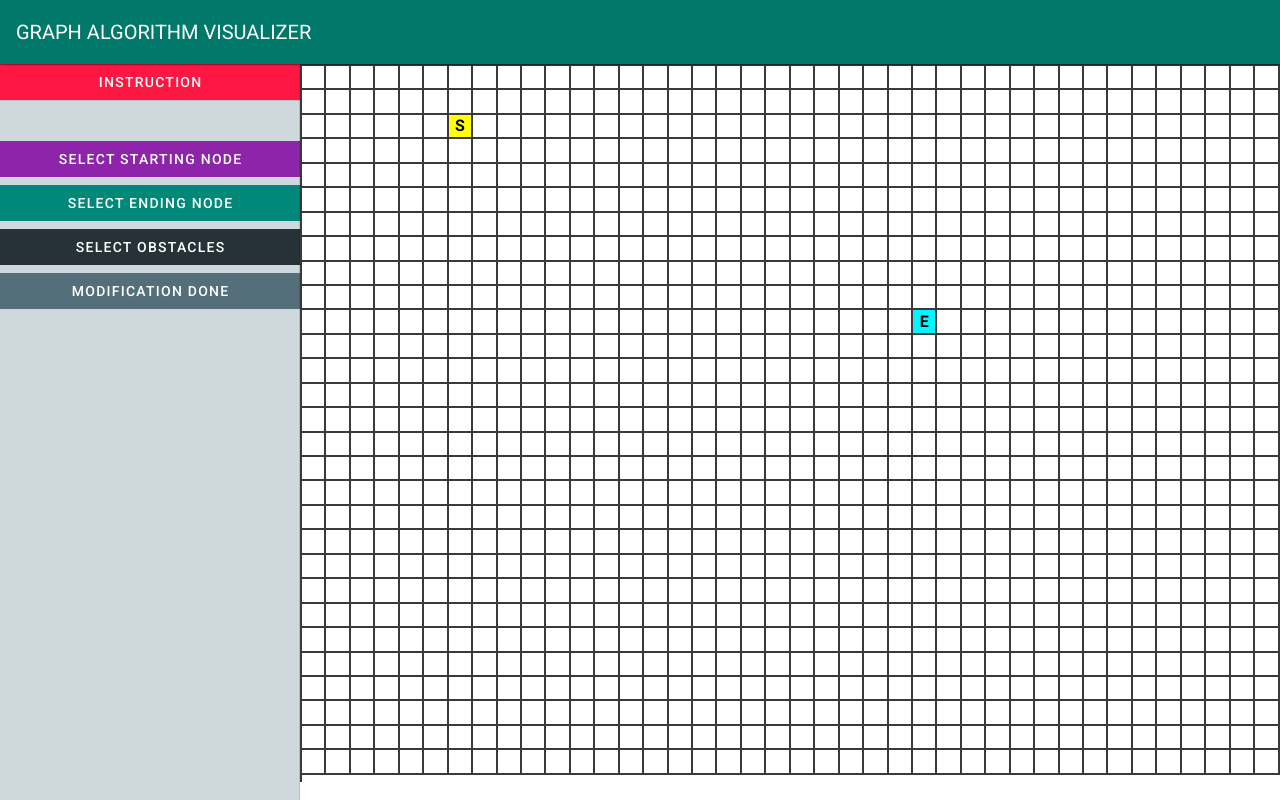
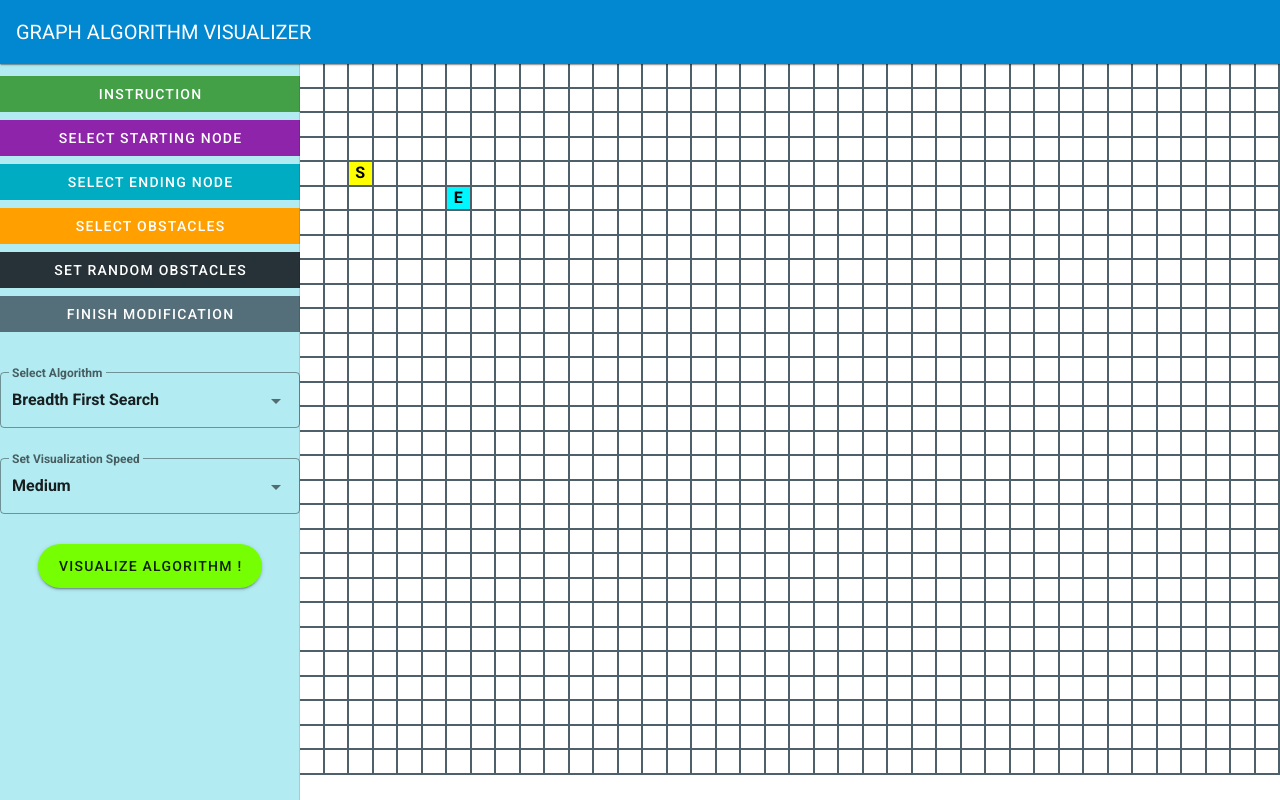
Before and after one commit to ahnaf-asif/graph-algorithms-visualizer, a Vue app: page / in a window 1280 px wide. Built offline with nearby package versions, Linux system fonts and the light colour scheme.

Commit message:
added stuff

```diff
--- a/src/App.vue
+++ b/src/App.vue
@@ -1,13 +1,13 @@
 <template>
   <v-app dark>
-    <v-navigation-drawer height="100%" v-model="drawer" stateless :mini-variant="miniVariant" :clipped="clipped" :width="300" fixed app color="blue-grey lighten-4">
+    <v-navigation-drawer height="100%" v-model="drawer" stateless :mini-variant="miniVariant" :clipped="clipped" :width="300" fixed app color="cyan lighten-4">
 
       <Instruction />
 
       <SidebarDetails></SidebarDetails>
 
     </v-navigation-drawer>
-    <v-app-bar :clipped-left="clipped" fixed app :elevation="1" color="teal darken-2 white--text">
+    <v-app-bar :clipped-left="clipped" fixed app :elevation="1" color="light-blue darken-2 white--text">
       <v-app-bar-nav-icon style="color:white;" v-if="$vuetify.breakpoint.xsOnly || $vuetify.breakpoint.smOnly " @click.stop="drawer = !drawer" />
       <router-link class="router-link" to="/">
         <v-toolbar-title v-text="title"/>
--- a/src/components/GridBoxComponent.vue
+++ b/src/components/GridBoxComponent.vue
@@ -6,54 +6,82 @@
             width: size+'px',
             cursor: 'pointer'
         }"
+        :class="{'start' : start, 'end' : end, 'obstacle' : obstacle}"
         @click="clickedGrid"
-        :class="{'start':start, 'end':end, 'obstacle': val == -1}"
     >
 
-        {{start?'S':''}}{{end?'E':''}}{{val?'O':''}}
+       {{start?'S':''}}{{ end?'E':''}}{{obstacle?'O':''}}
 
     </div>
+    <!-- <div>hello wolrd</div> -->
 </template>
 
 <script>
 
-import {mapGetters} from 'vuex';
+import {mapGetters, mapActions} from 'vuex';
 
 export default {
     name: 'GridBoxComponent',
-    props: ['size', 'row', 'col', 'start', 'end', 'val'],
+    props: ['size', 'row', 'col','boxDetails'],
     data(){
         return {
 
         }
     },
     methods: {
-       clickedGrid(){
-           if(this.currentMode == 3 && (this.start || this.end)){
-               return;
-           }
-           if(this.currentMode == 3 && !this.start && !this.end){
-               if(this.val == -1)this.val = 0;
-               else this.val = -1;
-           }
-           this.$emit('clicked-grid', {r: this.row, c: this.col})
-       }
+        ...mapActions(['setMode', 'setStartingNode', 'setEndingNode', 'changeObstacleStatus']),
+        clickedGrid (){
+            // console.log(this.boxDetails);
+            if(this.currentMode == 0)return;
+            else if(this.currentMode == 1 && !this.end){
+                let ss = {r: this.row, c: this.col};
+                if(this.obstacle){
+                    this.changeObstacleStatus(ss);
+                }
+                this.setStartingNode(ss);
+            }
+            else if(this.currentMode == 2 && !this.start){
+                let ee = {r:this.row, c: this.col};
+                if(this.obstacle){
+                    this.changeObstacleStatus(ee);
+                }
+                this.setEndingNode(ee);
+            }
+            else if(!this.start && !this.end && this.currentMode == 3){
+                // this.obstacle = true
+                let node = {r: this.row, c: this.col};
+                this.changeObstacleStatus(node);
+                console.log('in the component : '  , this.boxDetails);
+            }
+        }
     },
+
     computed: {
-        ...mapGetters(['currentMode']),
-    }
+        ...mapGetters([
+           'currentMode',
+            'startingNode',
+            'endingNode'
+        ]),
+        start() { return this.startingNode.r == this.row && this.startingNode.c == this.col },
+        end(){ return this.endingNode.r == this.row && this.endingNode.c == this.col },
+        obstacle() { return this.boxDetails }
+    },
+
 }
 </script>
 
-<style>
+<style lang="scss">
 .gridbox{
-    border-right: 2px solid rgb(58, 58, 58);
-    border-bottom: 2px solid rgb(58, 58, 58);
+    border-right: 2px solid #4e6069;
+    border-bottom: 2px solid #4e6069;
     display: flex;
     align-items: center;
     justify-content: center;
     font-weight: bolder;
     font-size: 100%;
+    &:hover{
+        transform: scale(1.05);
+    }
 }
 .start{
     color: black;
@@ -65,6 +93,6 @@ export default {
 }
 .obstacle{
     color: white;
-    background: #263238;
+    background: #4e6069;
 }
 </style>
--- a/src/components/Instruction.vue
+++ b/src/components/Instruction.vue
@@ -1,7 +1,7 @@
 <template>
   <v-dialog v-model="instruction" max-width="650">
     <template v-slot:activator="{ on, attrs }">
-      <v-btn block tile depressed color="red accent-3 white--text" v-bind="attrs" v-on="on">
+      <v-btn class="mt-3" block tile depressed color="green darken-1 white--text" v-bind="attrs" v-on="on">
         Instruction
       </v-btn>
     </template>
--- a/src/components/SidebarDetails.vue
+++ b/src/components/SidebarDetails.vue
@@ -2,14 +2,15 @@
     <div class="sidebar">
         <!-- <h3 class="text-center mt-5">Different Modes</h3>  -->
         <!-- {{ currentMode }} -->
-        <v-divider class="mb-10"></v-divider>
+        <!-- <v-divider class="mb-10"></v-divider> -->
 
         <v-btn
+            class="mt-2"
             block
             tile
             depressed
             color="purple darken-1 white--text"
-            @click="setModeToStart"
+            @click="setMode(1)"
         >
             Select Starting Node
         </v-btn>
@@ -17,9 +18,9 @@
             block
             tile
             depressed
-            color="teal darken-1 white--text"
+            color="cyan darken-1 white--text"
             class="mt-2"
-            @click="setModeToEnd"
+            @click="setMode(2)"
         >
             Select Ending Node
         </v-btn>
@@ -28,11 +29,21 @@
             block
             tile
             depressed
+            color="amber darken-2 white--text"
+            class="mt-2"
+            @click="setMode(3)"
+        >
+            Select Obstacles
+        </v-btn>
+        <v-btn
+            block
+            tile
+            depressed
             color="blue-grey darken-4 white--text"
             class="mt-2"
-            @click="setModeToObstacle"
+            @click="setRandomObstacles"
         >
-            Select Obstacles
+            Set Random Obstacles
         </v-btn>
 
         <v-btn
@@ -41,10 +52,42 @@
             depressed
             color="blue-grey darken-1 white--text"
             class="mt-2"
-            @click="setModeToDefault"
+            @click="setMode(0)"
         >
-            Modification Done
+            Finish Modification
         </v-btn>
+
+        <v-select
+            outlined
+            style="font-weight: bold"
+            class="mt-10"
+            :items="algorithms"
+            item-text="name"
+            item-value="id"
+            v-model="selectedAlgorithm"
+            @change="algorithmChanged()"
+            label="Select Algorithm"
+        ></v-select>
+
+        <v-select
+            outlined
+            style="font-weight: bold"
+            :items="speeds"
+            v-model="speed"
+            @change="algorithmChanged()"
+            label="Set Visualization Speed"
+        ></v-select>
+
+        <p class="text-center">
+            <v-btn
+                rounded
+                large
+                color="light-green accent-3"
+            >
+                Visualize Algorithm !
+            </v-btn>
+        </p>
+
     </div>
 </template>
 
@@ -56,14 +99,50 @@ export default {
     name: 'SidebarDetails',
     data(){
         return{
-
+            selectedAlgorithm: 'bfs',
+            speed: 'Medium',
+            algorithms: [
+                {id: 'bfs', name: 'Breadth First Search'},
+                {id: 'dfs', name: 'Depth First Search'},
+                {id: 'dijkstra', name: 'Dijkstra'},
+            ],
+            speeds: [
+                'Slow', 'Medium', 'Fast'
+            ],
         }
     },
     methods: {
-        ...mapActions(['setModeToStart', 'setModeToEnd', 'setModeToDefault', 'setModeToObstacle'])
+        ...mapActions(['setMode', 'changeObstacleStatus', 'resetGrid']),
+        setRandomObstacles(){
+
+            this.resetGrid();
+
+            let numberOfObstacles = Math.floor(200*Math.random());
+            numberOfObstacles = 200;
+
+            for(let i = 0; i < numberOfObstacles;i++){
+
+                let randomRow = Math.floor(this.currentRows*Math.random());
+                let randomCol = Math.floor(this.currentCols*Math.random());
+                let node = {
+                    r: randomRow,
+                    c: randomCol
+                };
+
+                if((node.r == this.startingNode.r && node.c == this.startingNode.c ) ||
+                (node.r == this.endingNode.r && node.c == this.endingNode.c)){
+                    continue;
+                }else{
+                    this.changeObstacleStatus(node);
+                }
+            }
+        },
+        algorithmChanged(){
+            console.log(this.selectedAlgorithm);
+        }
     },
     computed: {
-        ...mapGetters(['currentMode'])
+        ...mapGetters(['currentMode', 'currentRows', 'currentCols', 'startingNode', 'endingNode'])
     }
 }
 </script>
--- /dev/null
+++ b/src/store/algorithms/bfs.js
@@ -0,0 +1,74 @@
+function valid(x, y, n, m){
+    return x > 0 && x <= n && y > 0 && y <= m;
+}
+
+function bfs(n, m, startingNode, endingNode, grid, vis, parent){
+    // takes number of rows, number of columns, starting node, ending node the 2d grid (where I have to perform bfs) and a visited array (initially all of the values are set to false)
+    // returns an object (shortest distance)
+    // shift() -> removes item from the beginning
+    // push() -> adds item in the end
+
+    //parent.set(startingNode, startingNode); // parent of source is parent itself
+
+
+    parent[startingNode.r][startingNode.c] = {r: startingNode.r, c: startingNode.c};
+
+    let queue = [{r: startingNode.r, c: startingNode.c}];
+    console.log(parent);
+    vis[startingNode.r][startingNode.c] = true; // whenever I push an element in the queue, I have to visit that true
+    // let cnt = 0;
+    while(queue.length != 0){
+        // cnt++;
+        // if(cnt > 15)break;
+        let cur = queue[0];
+        queue.shift();
+
+        vis[cur.r][cur.c] = true;
+
+        if(cur == endingNode)break;
+
+        if(valid(cur.r+1, cur.c, n, m) && !vis[cur.r+1][cur.c] && grid[cur.r+1][cur.c] != -1){
+            let newNode = {r: cur.r+1, c: cur.c};
+            vis[cur.r+1][cur.c] = true;
+            parent[newNode.r][newNode.c] = cur;
+            queue.push(newNode);
+        }
+        if(valid(cur.r-1, cur.c, n, m) && !vis[cur.r-1][cur.c] && grid[cur.r-1][cur.c] != -1){
+            let newNode = {r: cur.r-1, c: cur.c};
+            vis[cur.r-1][cur.c] = true;
+            parent[newNode.r][newNode.c] = cur;
+            queue.push(newNode);
+        }
+        if(valid(cur.r, cur.c+1, n, m) && !vis[cur.r][cur.c+1] && grid[cur.r][cur.c+1] != -1){
+            let newNode = {r: cur.r, c: cur.c+1};
+            vis[cur.r][cur.c+1] = true;
+            parent[newNode.r][newNode.c] = cur;
+            queue.push(newNode);
+        }
+        if(valid(cur.r, cur.c-1, n, m) && !vis[cur.r][cur.c-1] && grid[cur.r][cur.c-1] != -1){
+            let newNode = {r: cur.r, c: cur.c-1};
+            vis[cur.r][cur.c-1] = true;
+            parent[newNode.r][newNode.c] = cur;
+            queue.push(newNode);
+        }
+
+    }
+    // let currentNode = {r: endingNode.r, c: endingNode.c};
+
+    // console.log(parent[currentNode.r][currentNode.c]);
+    // while(currentNode){
+    //     if(currentNode == startingNode)break;
+    //     console.log(parent[currentNode.r][currentNode.c]);
+    //     currentNode = parent[currentNode.r][currentNode.c];
+    // }
+    console.log(parent[5][3] == startingNode);
+}
+
+export { bfs }
+
+/*
+
+(6, 7) => (6,6) => (6, 5) => (6, 4) => (6, 3) => (5, 3)
+
+
+**/
--- a/src/store/index.js
+++ b/src/store/index.js
@@ -1,33 +1,84 @@
 import Vue from 'vue'
 import Vuex from 'vuex'
+import { bfs } from './algorithms/bfs.js'
 
 Vue.use(Vuex)
 
 const state= {
-  mode: 0 // mode 0 means no mode, 1 means set start, 2 means set end, 3 means obstacle
+  mode: 0, // mode 0 means no mode, 1 means set start, 2 means set end, 3 means obstacle,
+  rows: 0,
+  cols: 0,
+  grid: [],
+  vis: [],
+  parent: [],
+  startingNode: {
+    r: 5, c: 3
+  },
+  endingNode:{
+    r: 6, c: 7
+  }
 };
 
 const actions= {
-  setModeToStart({commit}){
-    commit('setMode', 1);
+  setMode({commit}, modeToSet){
+    commit('setMode', modeToSet);
   },
-  setModeToEnd({commit}){
-    commit('setMode', 2);
+  setRowsAndColumns({commit}, dimension){
+    commit('setRowsAndColumns', dimension);
   },
-  setModeToObstacle({commit}){
-    commit('setMode', 3);
+  setStartingNode({commit}, node){
+    commit('setStartingNode', node);
   },
-  setModeToDefault({commit}){
-    commit('setMode', 0);
+  setEndingNode({commit}, node){
+    commit('setEndingNode', node);
+  },
+  resetGrid({commit}){
+    commit('resetGrid');
+  },
+  changeObstacleStatus({commit}, node){
+    commit('changeObstacleStatus', node);
   }
 };
 
 const mutations= {
   setMode: (state, modeToSet) => (state.mode = modeToSet),
+  setStartingNode: (state, node) => (state.startingNode = node),
+  setEndingNode: (state, node) => (state.endingNode = node),
+  setRowsAndColumns: (state,dimension) => {
+    state.rows = dimension.rows, state.cols = dimension.cols;
+    let ararows = dimension.rows+10;
+    let aracols = dimension.cols+10;
+    state.grid = new Array(ararows).fill(0).map(() => new Array(aracols).fill(0));
+    state.vis = new Array(ararows).fill(0).map(() => new Array(aracols).fill(0));
+    state.parent = new Array(ararows).fill(0).map(() => new Array(aracols).fill(0));
+
+    bfs(state.rows, state.cols, state.startingNode, state.endingNode, state.grid, state.vis, state.parent);
+  },
+  changeObstacleStatus : (state, node) => {
+
+    if( state.grid[node.r][node.c] == 0){
+      Vue.set(state.grid[node.r], node.c, -1);
+    } else {
+      Vue.set(state.grid[node.r], node.c, 0);
+    }
+  },
+  resetGrid : (state) => {
+    for(let i = 0; i < state.rows;i++){
+      for(let j = 0; j < state.cols; j++){
+        Vue.set(state.grid[i], j, 0);
+      }
+    }
+  }
 };
 
 const getters = {
-  currentMode: (state)=> state.mode
+  currentMode: (state)=> state.mode,
+  currentRows: (state)=> state.rows,
+  currentCols: (state)=> state.cols,
+  startingNode: (state)=> state.startingNode,
+  endingNode: (state)=> state.endingNode,
+  grid: (state) => state.grid,
+
 };
 const modules= {
 
--- a/src/views/Home.vue
+++ b/src/views/Home.vue
@@ -1,5 +1,4 @@
 <template >
-
   <div class="grid" ref="home" style="display:flex;flexd-rection: row;flex-wrap:wrap;">
     <div v-for="cc in m" :key="cc">
       <GridBoxComponent
@@ -8,10 +7,7 @@
         :size="boxLength"
         :row="rr"
         :col="cc"
-        :start="rr == startPosition.r && cc == startPosition.c ? true : false"
-        :end="rr == endPosition.r && cc == endPosition.c ? true : false"
-        :val="grid[rr-1][cc-1]"
-        v-on:clicked-grid = "clickedGrid"
+        :boxDetails="findBoxDetails(rr,cc)"
         ></GridBoxComponent>
     </div>
   </div>
@@ -23,15 +19,15 @@
   height: 89.8vh;
   overflow-x:hidden !important;
   overflow-y:hidden !important;
-  border-left: 2px solid rgb(58, 58, 58);
-  border-top: 2px solid rgb(58, 58, 58);
+  // border-left: 2px solid rgb(0, 158, 197);
+  // border-top: 2px solid rgb(0, 158, 197);
 }
 </style>
 
 <script>
 
   import GridBoxComponent from '../components/GridBoxComponent.vue';
-  import { mapGetters} from 'vuex';
+  import { mapGetters, mapActions } from 'vuex';
 
   export default {
     name: 'Home',
@@ -45,13 +41,6 @@
         n: 0, // this is the number of rows
         m: 0, // this is the number of columns
         boxLength: 0,
-        grid: [],
-        startPosition: {
-          r: 3,c: 7
-        },
-        endPosition: {
-          r: 11,c: 26
-        },
       }
     },
     mounted(){
@@ -71,31 +60,17 @@
       this.boxLength = this.canvasWidth/this.m;
       this.n = Math.ceil(this.canvasHeight/this.boxLength)-1;
 
-      this.grid = new Array(this.n).fill(0).map(() => new Array(this.m).fill(0));
+      this.setRowsAndColumns({rows: this.n, cols: this.m});
+      // console.log(this.n, this.m);
 
-      // console.log(this.grid[1][3]);
-      // console.log(this.m , this.canvasWidth , this.n,  this.canvasHeight, this.currentMode);
     },
     computed: {
-      ...mapGetters(['currentMode']),
+      ...mapGetters(['currentMode', 'grid']),
     },
     methods: {
-      clickedGrid: function(box){
-        // if(this.currentMode == 0)return;
-        if(this.currentMode == 1)this.startPosition = box;
-        else if(this.currentMode == 2) this.endPosition = box;
-        else if(this.currentMode == 3 && box != this.startPosition && box != this.endPosition){
-          let r = box.r-1;
-          let c = box.c-1;
-          if(this.grid[r][c] == -1)this.grid[r][c] = 0;
-          else this.grid[r][c] = -1;
-          console.log(this.grid);
-        }
-        // console.log(box);
-      },
-      checkObstacles(rr, cc){
-        if(this.grid[rr-1][cc-1] == -1)return true;
-        return false;
+      ...mapActions(['setRowsAndColumns']),
+      findBoxDetails(r, c){
+        return this.grid[r][c];
       }
     }
 
```
